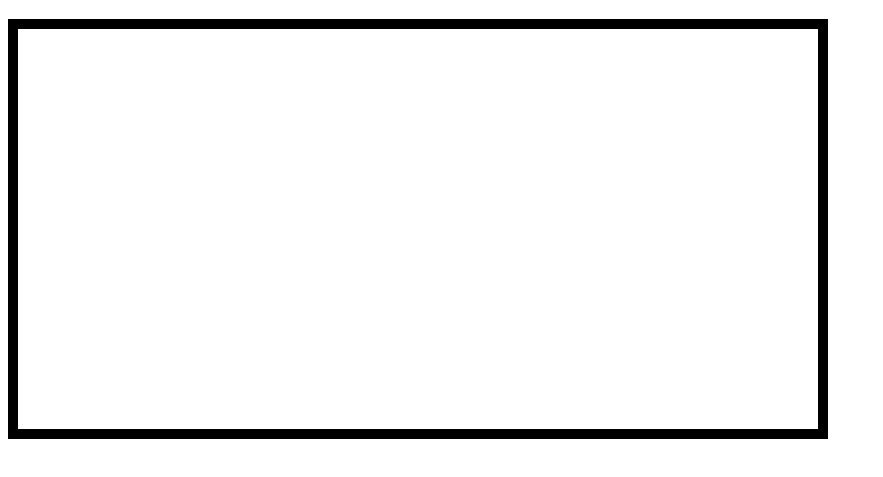
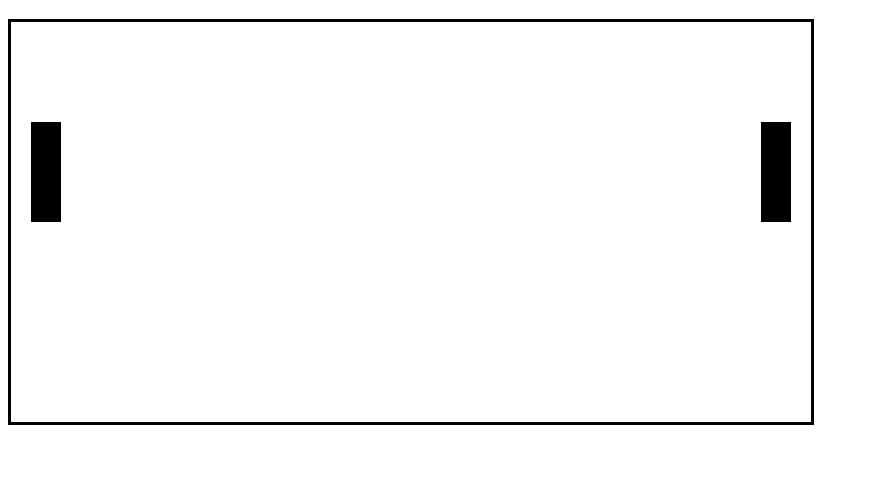
Before and after one commit to nqs48/Ping-Pong_JS-SofkaTrainning-Campus, a website: page index.html in a window 1280 px wide. Shown: the part 61-538 px from the top of the page, without its empty margins (0-883 px from the left). Drawn offline with Linux system fonts and the light colour scheme.

Commit message:
Add bars and render the board

```diff
--- a/main.js
+++ b/main.js
@@ -4,17 +4,38 @@
     this.height= height;
     this.playing=false;
     this.game_over= false;
+    this.bars= [];
+    this.ball= null;
   }
 
   self.Board.prototype= {
     get elements(){
       let elements= this.bars;
-      elements.push(ball);
+      elements.push(this.ball);
       return elements;
     }
   }
+})();
 
+(function(){
+  self.Bar= function (x,y,width,height,board){
+    this.x= x;
+    this.y=y;
+    this.width=width;
+    this.height=height;
+    this.board= board;
+    this.board.bars.push(this);
+    this.kind= "rectangle";
+  }
 
+  self.Bar.prototype= {
+    down: function(){
+
+    },
+    up: function(){
+
+    }
+  }
 })();
 
 (function(){
@@ -25,6 +46,25 @@
     this.board= board;
     this.ctx= canvas.getContext("2d");
   }
+
+  self.BoardView.prototype = {
+    draw: function(){
+      for (var i= this.board.elements.length -1;i>=0; i--){
+        var el= this.board.elements[i];
+        draw(this.ctx,el);
+      }
+    }
+  }
+
+  function draw(ctx,element){
+    if (element !== null && element.hasOwnProperty("kind")){
+    switch (element.kind) {
+      case "rectangle":
+        ctx.fillRect(element.x, element.y, element.width, element.height);
+        break;
+    }
+  }
+  }
 })();
 
 window.addEventListener('load',main)
@@ -33,8 +73,12 @@ window.addEventListener('load',main)
 function main(){
 
   const board= new Board(800,400);
+  const bar= new Bar(20,100,30,100,board);
+  const bar2 = new Bar(750, 100, 30, 100, board);
   const canvas= document.getElementById('canvas');
   const board_view= new BoardView(canvas,board);
+  board_view.draw();
+
 
 
 }
--- a/styles.css
+++ b/styles.css
@@ -1,3 +1,3 @@
 #canvas {
-  border: 10px solid;
+  border: 3px solid;
 }
```
